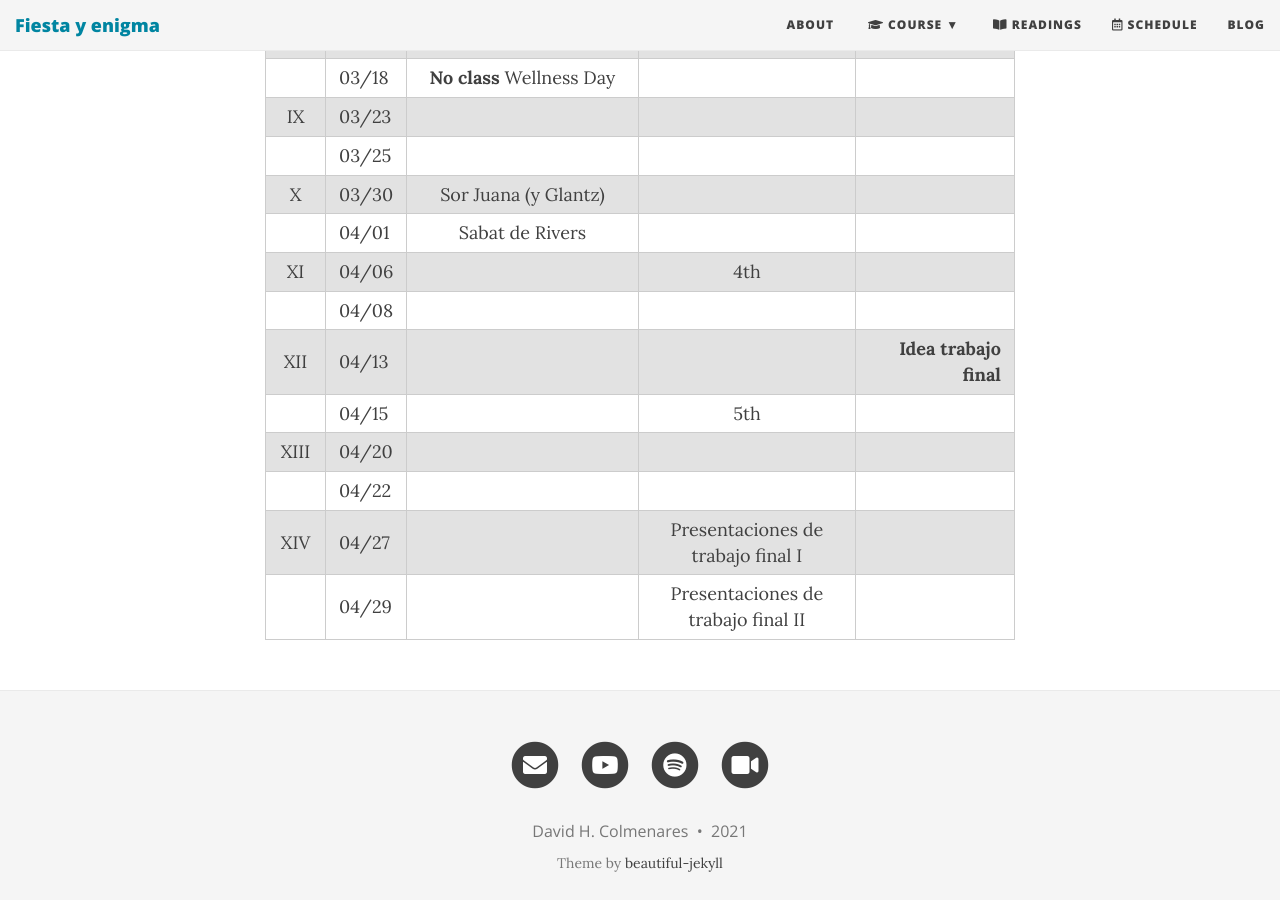
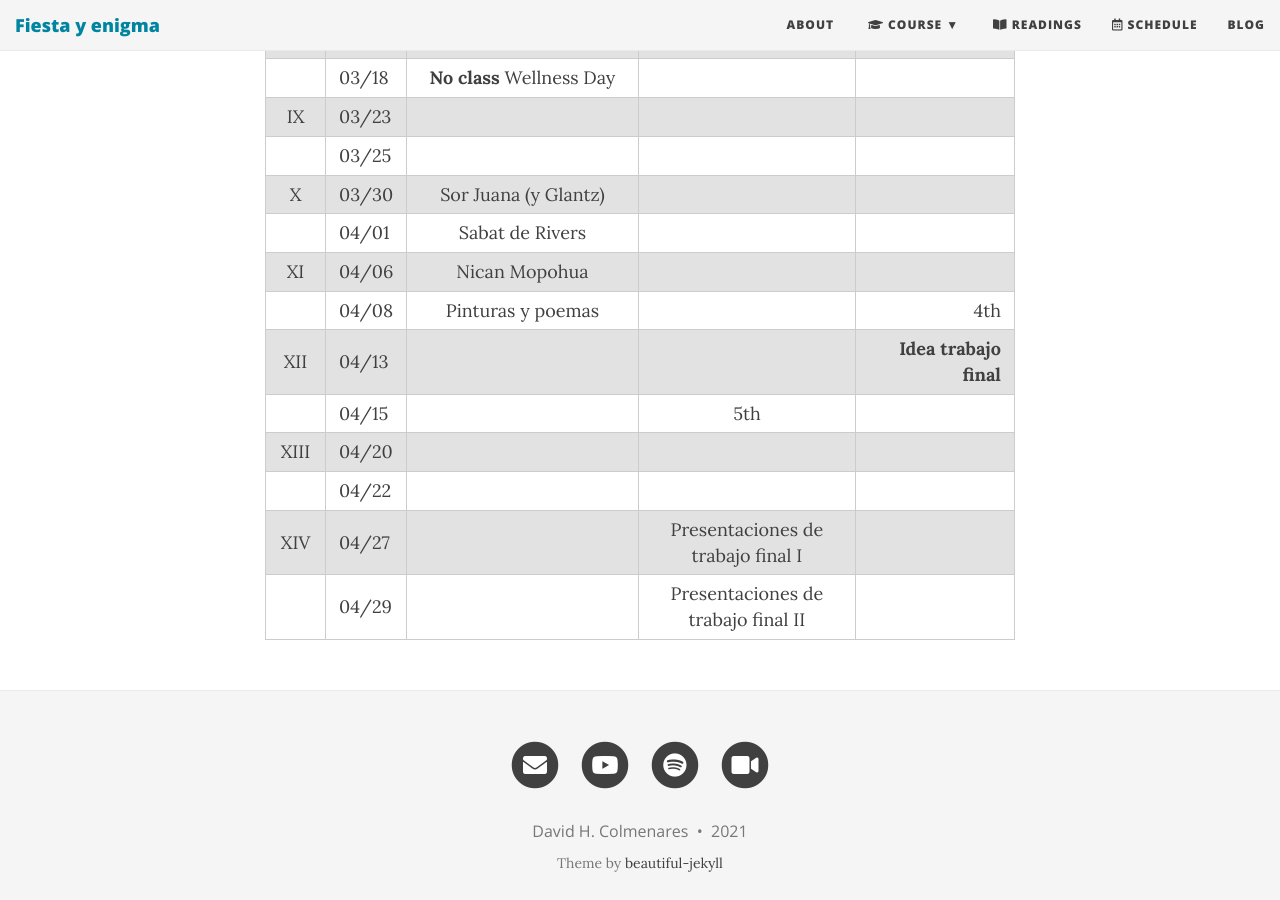
Before and after one commit to Hipomenes/novohispana, a Jekyll site: the page built from calendar.md, in a window 1280 px wide and 900 px high, scrolled down 1078 px. Built offline with Jekyll 4.4.1, drawn with Linux system fonts in a browser that asks for light colours; nearby versions of some CDN libraries.

Commit message:
Update calendar.md

```diff
--- a/calendar.md
+++ b/calendar.md
@@ -28,8 +28,8 @@ subtitle: Spring 2021
 |       | 03/25 | | | |
 | X     | 03/30 |Sor Juana (y Glantz) | | |
 |       | 04/01 | Sabat de Rivers | | |
-| XI    | 04/06 | | 4th | |
-|       | 04/08 | | | |
+| XI    | 04/06 | Nican Mopohua | | |
+|       | 04/08 | Pinturas y poemas | | 4th |
 | XII   | 04/13 | | | **Idea trabajo final** |
 |       | 04/15 | | 5th |  |
 |  XIII | 04/20 | |  | |
```
